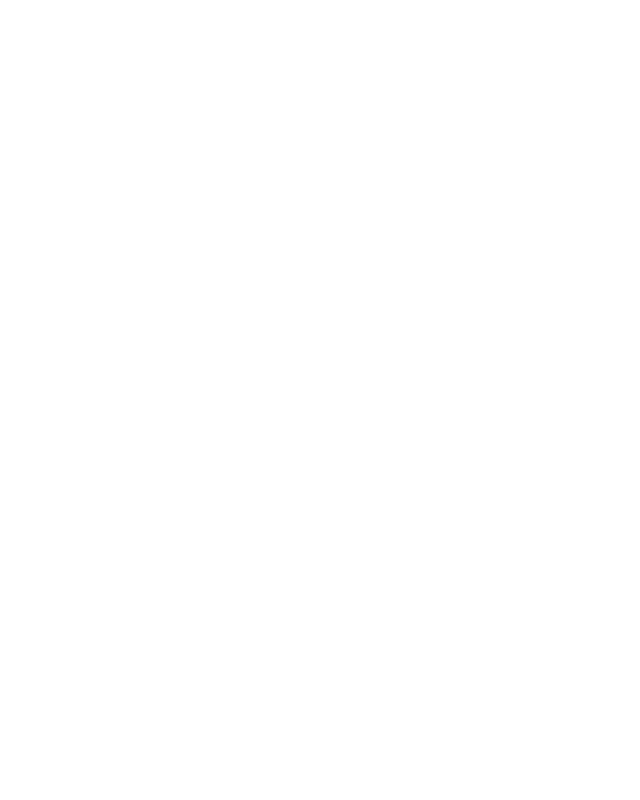
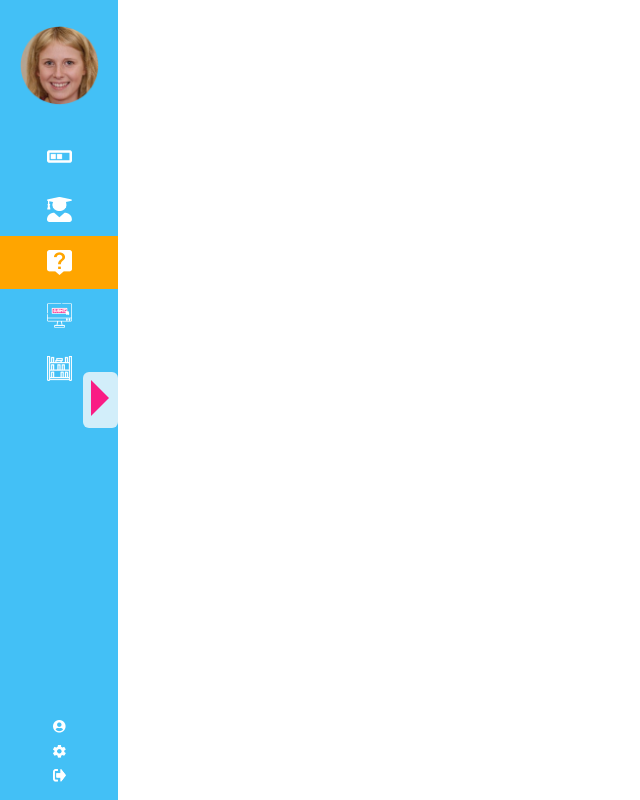
Before and after one commit to Mission-Ready/2502-L4FT17-missionx-frontend-t3, a React (Vite) app: page /teacher-dashboard/helpRequest in a window 1280 px wide. Before the commit this address had no page. Shown: the whole page, without its empty margins (0-640 px from the left). Built offline with nearby package versions, Linux system fonts and the light colour scheme.

Commit message:
added sidebar

```diff
--- a/src/App.jsx
+++ b/src/App.jsx
@@ -14,63 +14,71 @@ import StudentProfile from "./pages/Blue/StudentProfile/StudentProfile";
 import ProgressTracker from "./pages/Blue/ProgressTracker/ProgressTracker";
 import HelpRequest from "./pages/Turqoise/HelpRequest/HelpRequest";
 import TeacherProfileViewer from "./pages/Turqoise/TeacherProfileViewer/TeacherProfileViewer";
+import StudentDashboard from "./pages/StudentDashboard/StudentDashboard";
+import TeacherDashboard from "./pages/TeacherDashboard/TeacherDashboard";
 
 function App() {
   return (
     <>
       <Routes>
-        <Route index element={<Home></Home>}></Route>
         <Route path="/" element={<Home></Home>}></Route>
         <Route
           path="/loginAndSignup"
           element={<LoginAndSignup></LoginAndSignup>}
         ></Route>
+        <Route path="/student-dashboard" element={<StudentDashboard />}>
           <Route
-          path="/instruction"
+            path="learningObjective"
+            element={<LearningObjective></LearningObjective>}
+          ></Route>
+          <Route
+            path="instruction"
             element={<Instruction></Instruction>}
           ></Route>
           <Route
-          path="/learningObjective"
-          element={<LearningObjective></LearningObjective>}
+            path="videoTutorial"
+            element={<VideoTutorial></VideoTutorial>}
           ></Route>
           <Route
-          path="/makeProject"
+            path="makeProject"
             element={<MakeProject></MakeProject>}
           ></Route>
           <Route
-          path="/videoTutorial"
-          element={<VideoTutorial></VideoTutorial>}
+            path="submitProject"
+            element={<SubmitProject></SubmitProject>}
+          ></Route>
+        </Route>
+
+        <Route path="teacher-dashboard" element={<TeacherDashboard />}>
+          <Route
+            path="progressTracker"
+            element={<ProgressTracker></ProgressTracker>}
           ></Route>
           <Route
-          path="/studentProjectLibrary"
-          element={<StudentProjectLibrary></StudentProjectLibrary>}
+            path="studentProfiles"
+            element={<StudentProfile></StudentProfile>}
           ></Route>
           <Route
-          path="/studentProfileViewer"
-          element={<StudentProfileViewer></StudentProfileViewer>}
+            path="helpRequest"
+            element={<HelpRequest></HelpRequest>}
           ></Route>
           <Route
-          path="/projectSubmission"
+            path="projectSubmission"
             element={<ProjectSubmission></ProjectSubmission>}
           ></Route>
           <Route
-          path="/submitProject"
-          element={<SubmitProject></SubmitProject>}
+            path="studentProjectLibrary"
+            element={<StudentProjectLibrary></StudentProjectLibrary>}
           ></Route>
+        </Route>
+
         <Route
-          path="/progressTracker"
-          element={<ProgressTracker></ProgressTracker>}
+          path="studentProfileViewer"
+          element={<StudentProfileViewer></StudentProfileViewer>}
         ></Route>
+
         <Route
-          path="/studentProfile"
-          element={<StudentProfile></StudentProfile>}
-        ></Route>
-        <Route
-          path="/helpRequest"
-          element={<HelpRequest></HelpRequest>}
-        ></Route>
-        <Route
-          path="/teacherProfileViewer"
+          path="teacherProfileViewer"
           element={<TeacherProfileViewer></TeacherProfileViewer>}
         ></Route>
       </Routes>
--- a/src/common/SideBar.jsx
+++ b/src/common/SideBar.jsx
@@ -1,9 +1,9 @@
-import { Link } from "react-router-dom";
+import { Link, NavLink } from "react-router-dom";
 import styles from "./SideBar.module.css";
 import { useState } from "react";
 
 export default function SideBar() {
-  const [open, setOpen] = useState(true)
+  const [open, setOpen] = useState(true);
 
   return (
     <div className={`${styles.sideBar} ${open ? styles.smallSideBar : ""}`}>
@@ -11,61 +11,96 @@ export default function SideBar() {
         <div className={styles.pictureBorder}>
           <img
             className={styles.profilePicture}
-            src="images/teachers/JasminaSalvador.png"
+            src="/images/teachers/JasminaSalvador.png"
             alt="teacher"
           />
         </div>
 
-        <Link to="/progressTracker" className={styles.navLink}>
+        <NavLink
+          to="progressTracker"
+          className={({ isActive }) =>
+            isActive
+              ? `${styles.navLinkActive} ${styles.navLink}`
+              : styles.navLink
+          }
+        >
           <img
             src="/src/assets/TeacherDashboard/progressTracker.png"
             alt="progress-tracker"
           />
           <p>PROGRESS TRACKER</p>
-        </Link>
-        <Link to="/studentProfile" className={styles.navLink}>
+        </NavLink>
+        <NavLink
+          to="studentProfiles"
+          className={({ isActive }) =>
+            isActive
+              ? `${styles.navLinkActive} ${styles.navLink}`
+              : styles.navLink
+          }
+        >
           <img
             src="/src/assets/TeacherDashboard/studentProfiles.png"
             alt="student-profile"
           />
           <p>STUDENT PROFILE</p>
-        </Link>
-        <Link to="/helpRequest" className={styles.navLink}>
+        </NavLink>
+        <NavLink
+          to="helpRequest"
+          className={({ isActive }) =>
+            isActive
+              ? `${styles.navLinkActive} ${styles.navLink}`
+              : styles.navLink
+          }
+        >
           <img
             src="/src/assets/TeacherDashboard/helpRequests.png"
             alt="help-request"
           />
           <p>HELP REQUEST</p>
-        </Link>
-        <Link to="/projectSubmission" className={styles.navLink}>
+        </NavLink>
+        <NavLink
+          to="projectSubmission"
+          className={({ isActive }) =>
+            isActive
+              ? `${styles.navLinkActive} ${styles.navLink}`
+              : styles.navLink
+          }
+        >
           <img
             src="/src/assets/TeacherDashboard/projectSubmissions.png"
             alt="project-submissions"
           />
           <p>PROJECT SUBMISSION</p>
-        </Link>
-        <Link to="/studentProjectLibrary" className={styles.navLink}>
+        </NavLink>
+        <NavLink
+          to="studentProjectLibrary"
+          className={({ isActive }) =>
+            isActive
+              ? `${styles.navLinkActive} ${styles.navLink}`
+              : styles.navLink
+          }
+        >
           <img
             src="/src/assets/TeacherDashboard/projectLibrary.png"
             alt="project-library"
           />
           <p>PROJECT LIBRARY</p>
-        </Link>
+        </NavLink>
       </div>
 
-      <div onClick={()=>setOpen(!open)} className={styles.arrowBox}>
+      <div onClick={() => setOpen(!open)} className={styles.arrowBox}>
         <img src="/src/assets/arrowLeft.png" alt="arrow" />
       </div>
 
       <div className={styles.footer}>
-        <Link to="/teacherProfileViewer" className={styles.footerElements}>
+        <NavLink to="teacherProfileViewer" className={styles.footerElements}>
           <img src="/src/assets/profile.png" alt="profile" />
           <p>Profile</p>
-        </Link>
-        <Link to="/" className={styles.footerElements}>
+        </NavLink>
+        <NavLink to="settings" className={styles.footerElements}>
           <img src="/src/assets/settings.png" alt="settings" />
           <p>Settings</p>
-        </Link>
+        </NavLink>
         <Link to="/" className={styles.footerElements}>
           <img src="/src/assets/logout.png" alt="logout" />
           <p>Log Out</p>
--- a/src/common/SideBar.module.css
+++ b/src/common/SideBar.module.css
@@ -1,9 +1,7 @@
 .sideBar {
   /* Layout Properties */
-  top: 62px;
-  left: 0px;
   width: 236px;
-  height: 957px;
+  height: 100vh;
   background-color: #43c0f6;
   display: flex;
   flex-direction: column;
@@ -36,6 +34,7 @@
   text-decoration: none;
   align-items: center;
   gap: 10px;
+  background-color: #43c0f6;
   transition: background-color 0.3s ease-in-out;
 }
 
@@ -135,3 +134,7 @@
 .smallSideBar .footer img {
   margin-bottom: 10%;
 }
+
+.navLinkActive {
+  background-color: orange;
+}
--- a/src/pages/Blue/StudentProfile/StudentProfile.jsx
+++ b/src/pages/Blue/StudentProfile/StudentProfile.jsx
@@ -72,7 +72,6 @@ export default function StudentProfile() {
         <header>
 
         </header>
-        <SideBar></SideBar>
         <ProfileScreen students={students} />
       </div>
     </>
--- /dev/null
+++ b/src/pages/StudentDashboard/StudentDashboard.jsx
@@ -0,0 +1,3 @@
+export default function StudentDashboard(){
+  return <p>Student Dashboard</p>
+}
--- /dev/null
+++ b/src/pages/TeacherDashboard/TeacherDashboard.jsx
@@ -0,0 +1,12 @@
+import { Outlet } from "react-router-dom";
+import SideBar from "../../common/SideBar";
+import styles from "./TeacherDashboard.module.css"
+
+export default function TeacherDashboard() {
+  return (
+    <div className= {styles.wholeScreen}>
+      <SideBar></SideBar>
+      <Outlet />
+    </div>
+  );
+}
--- /dev/null
+++ b/src/pages/TeacherDashboard/TeacherDashboard.module.css
@@ -0,0 +1,3 @@
+.wholeScreen {
+  display: flex;
+}
```
Lines whose indentation alone changed are shown as unchanged.
